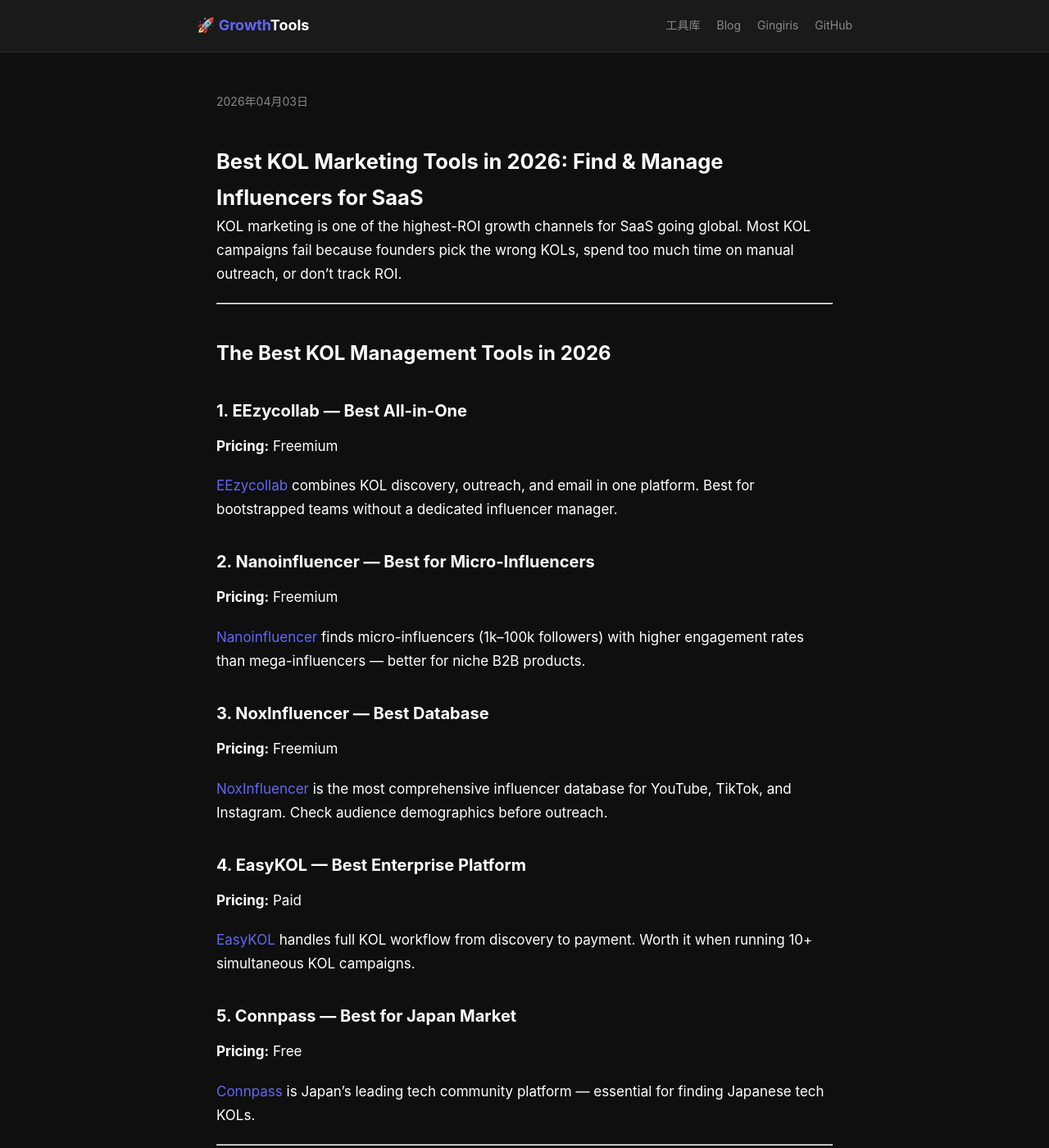
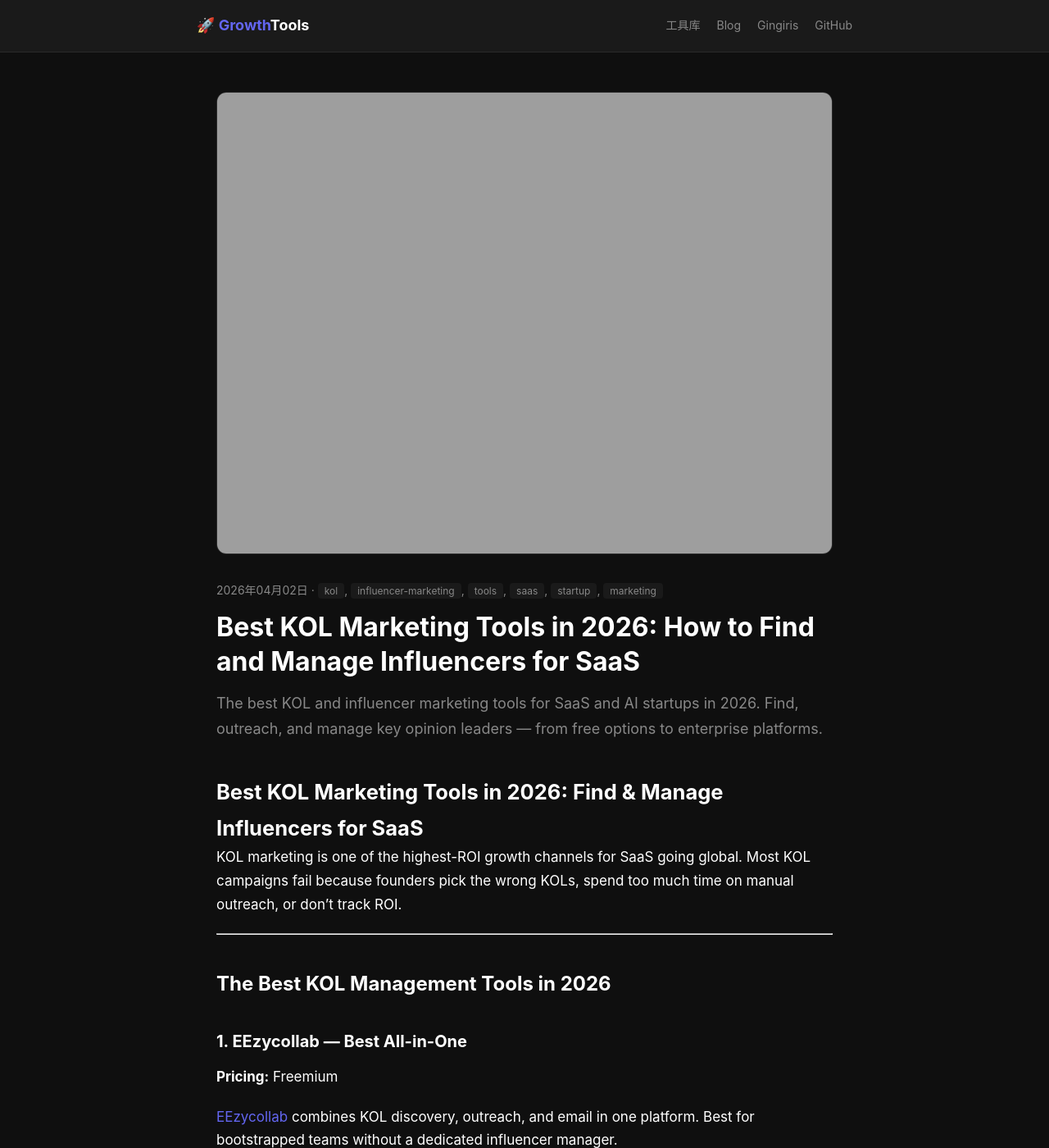
Before and after one commit to Gingiris/growth-tools, a Jekyll site: the page built from _posts/2026-04-02-best-kol-marketing-tools-2026.md, in a window 1280 px wide and 1400 px high. Shown: the whole window at 82% size. Built offline with Jekyll 4.4.1, drawn with Linux system fonts in a browser that asks for light colours.

Commit message:
fix: correct image field YAML (remove indentation and duplicate)

```diff
--- a/_posts/2026-04-02-best-kol-marketing-tools-2026.md
+++ b/_posts/2026-04-02-best-kol-marketing-tools-2026.md
@@ -5,9 +5,8 @@
 date: 2026-04-02
 author: Iris
 tags: [kol, influencer-marketing, tools, saas, startup, marketing]
-  image: "https://gingiris.github.io/growth-tools/assets/images/blog-kol-tools.jpg"
+image: "https://gingiris.github.io/growth-tools/assets/images/blog-kol-tools.jpg"
 canonical_url: https://gingiris.github.io/growth-tools/blog/2026/04/02/best-kol-marketing-tools-2026/
-  image: "https://gingiris.github.io/growth-tools/assets/images/blog-kol-tools.jpg"
 ---
 
 # Best KOL Marketing Tools in 2026: Find & Manage Influencers for SaaS
```
